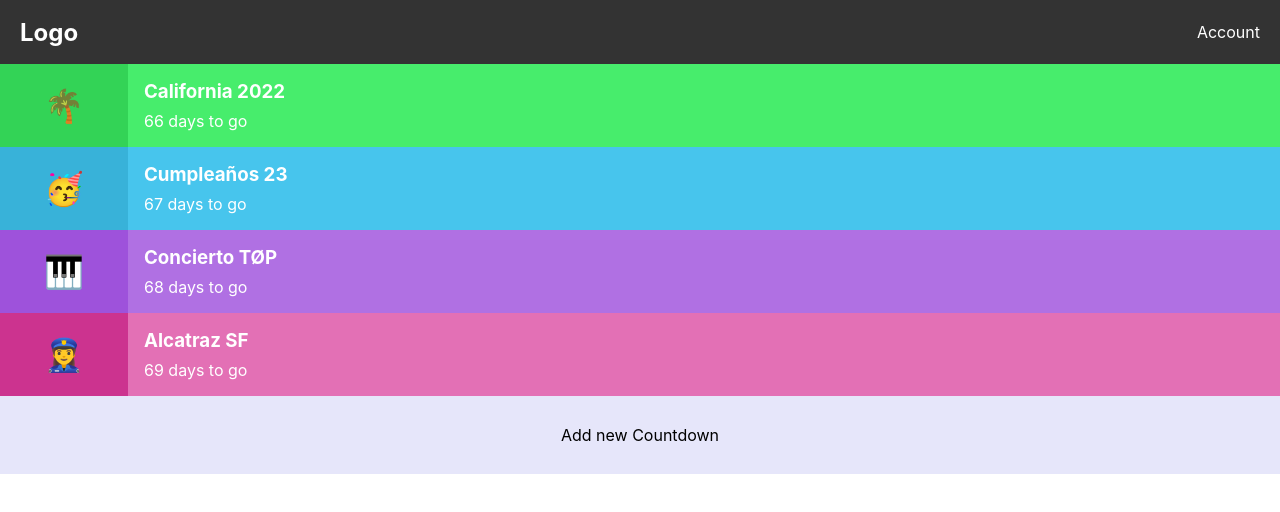
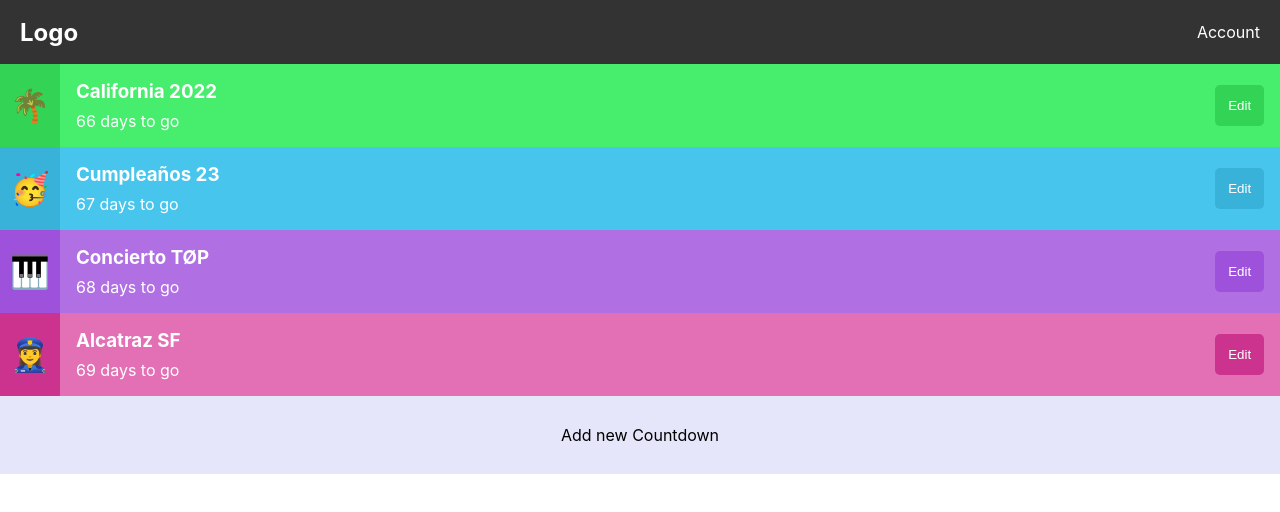
Before and after one commit to Alejandro1709/Countdown-App, a Next.js app: page / in a window 1280 px wide. Shown: the top 512 px of the page. Built offline with nearby package versions, Linux system fonts and the light colour scheme.

Commit message:
add edit button

```diff
--- a/components/Card.js
+++ b/components/Card.js
@@ -2,12 +2,14 @@ import React from 'react';
 import { SortableElement } from 'react-sortable-hoc';
 import styles from '../styles/Card.module.css';
 
-const Card = SortableElement(({ countdown }) => {
+const Card = SortableElement(({ countdown, onEdit }) => {
   return (
     <div
       style={{ backgroundColor: countdown.color }}
       className={styles.ListCard}
+      onClick={onEdit}
     >
+      <div className={styles.Wrapper}>
         <div className={styles.LeftSide}>
           <div
             style={{ backgroundColor: countdown.altColor }}
@@ -20,6 +22,13 @@ const Card = SortableElement(({ countdown }) => {
             <p>{countdown.daysLeft} days to go</p>
           </div>
         </div>
+        <button
+          style={{ backgroundColor: countdown.altColor }}
+          className={styles.EditButton}
+        >
+          Edit
+        </button>
+      </div>
     </div>
   );
 });
--- /dev/null
+++ b/components/EditCard.js
@@ -0,0 +1,88 @@
+import React, { useState } from 'react';
+import { CirclePicker } from 'react-color';
+import { slugifyText } from '../utils/slugify';
+import { v4 } from 'uuid';
+import DatePicker from 'react-datepicker';
+import 'react-datepicker/dist/react-datepicker.css';
+import styles from '../styles/CreateCard.module.css';
+import chroma from 'chroma-js';
+
+function EditCard({ onCancel, handleCreate }) {
+  const [title, setTitle] = useState('');
+  const [color, setColor] = useState('');
+  const [startDate, setStartDate] = useState(new Date());
+
+  const onSwatchHover = (color) => {
+    setColor(color);
+  };
+
+  const onSubmit = (e) => {
+    e.preventDefault();
+
+    if (title === '' || !color || !startDate) {
+      alert('Please fill out the required fields!');
+      return;
+    }
+
+    const newCountdown = {
+      id: v4(),
+      title: title,
+      slug: slugifyText(title),
+      color: color.hex,
+      altColor: chroma(color.hex).darken(0.5),
+      emoji: '👮‍♀️',
+      daysLeft: 69,
+    };
+
+    handleCreate(newCountdown);
+  };
+
+  return (
+    <div className={styles.CreateCard}>
+      <div className={styles.Wrapper}>
+        <form onSubmit={onSubmit} className={styles.Form}>
+          <div className={styles.FormGroup}>
+            <label htmlFor='title'>Title:</label>
+            <input
+              type='text'
+              name='title'
+              id='title'
+              placeholder='Graduation'
+              required
+              value={title}
+              onChange={(e) => setTitle(e.target.value)}
+            />
+          </div>
+          <div className={styles.FormGroup}>
+            <label htmlFor='date'>Date:</label>
+            <DatePicker
+              closeOnScroll={true}
+              selected={startDate}
+              onChange={(date) => setStartDate(date)}
+            />
+          </div>
+          <div className={styles.ColorGroup}>
+            <label htmlFor='title'>Color:</label>
+            <CirclePicker onSwatchHover={onSwatchHover} />
+          </div>
+          <div className={styles.FormGroup}>
+            <label htmlFor='emoji'>Emoji:</label>
+            <input type='text' name='emoji' id='emoji' />
+          </div>
+          <button className={styles.SubmitButton} type='submit'>
+            Edit Countdown
+          </button>
+          <button
+            className={styles.CancelButton}
+            type='button'
+            onClick={onCancel}
+          >
+            Cancel
+          </button>
+        </form>
+      </div>
+    </div>
+  );
+}
+
+export default EditCard;
--- a/components/List.js
+++ b/components/List.js
@@ -1,16 +1,32 @@
-import React from 'react';
+import React, { useState } from 'react';
 import { SortableContainer } from 'react-sortable-hoc';
 import Card from './Card';
+import Modal from './Modal';
 import styles from '../styles/Home.module.css';
+import EditCard from './EditCard';
 
-const List = SortableContainer(({ countdowns, onCardClick }) => {
+const List = SortableContainer(({ countdowns, onCreate }) => {
+  const [isModalOpen, setIsModalOpen] = useState(false);
   return (
     <div className={styles.Home}>
       <div className={styles.HomeList}>
         {countdowns.map((countdown, index) => (
-          <Card index={index} key={countdown.id} countdown={countdown} />
+          <Card
+            index={index}
+            key={countdown.id}
+            countdown={countdown}
+            onEdit={() => setIsModalOpen(true)}
+          />
         ))}
       </div>
+      {isModalOpen && (
+        <Modal>
+          <EditCard
+            onCancel={() => setIsModalOpen(false)}
+            handleCreate={onCreate}
+          />
+        </Modal>
+      )}
     </div>
   );
 });
--- a/styles/Card.module.css
+++ b/styles/Card.module.css
@@ -3,6 +3,12 @@
   cursor: pointer;
 }
 
+.Wrapper {
+  display: flex;
+  justify-content: space-between;
+  margin-right: 1rem;
+  align-items: center;
+}
 .LeftSide {
   display: flex;
   flex-direction: row;
@@ -12,7 +18,7 @@
   display: flex;
   justify-content: center;
   align-items: center;
-  width: 10%;
+  width: 60px;
 }
 
 .Emoji span {
@@ -32,3 +38,16 @@
   display: inline-block;
   margin: 0;
 }
+
+.EditButton {
+  padding: 0.8rem;
+  border-radius: 5px;
+  color: white;
+  border: none;
+  cursor: pointer;
+  transform: scale(1);
+}
+
+.EditButton:hover {
+  transform: scale(1.1);
+}
```
Lines whose indentation alone changed are shown as unchanged.
